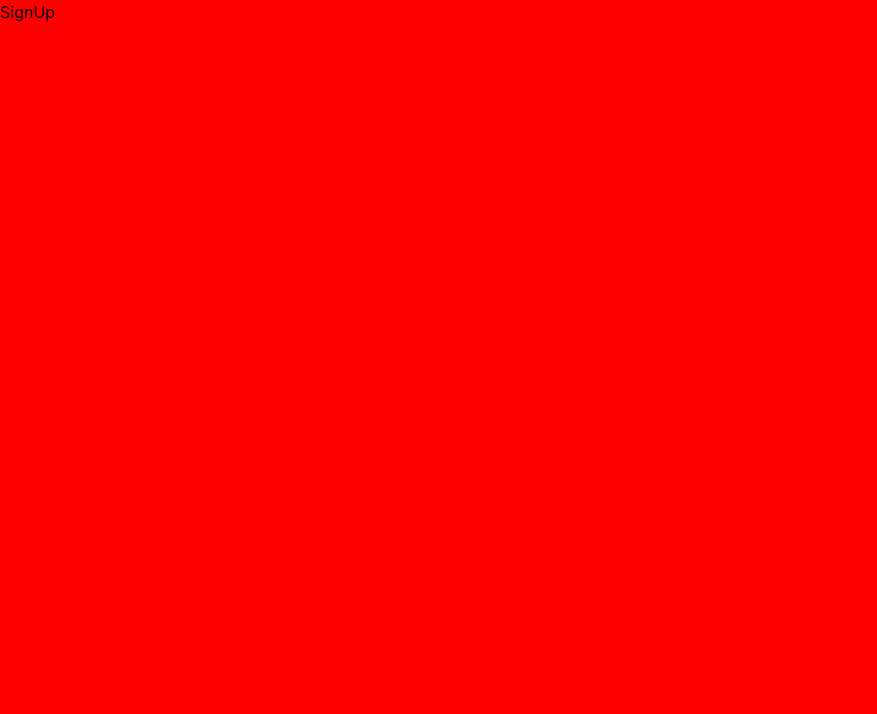
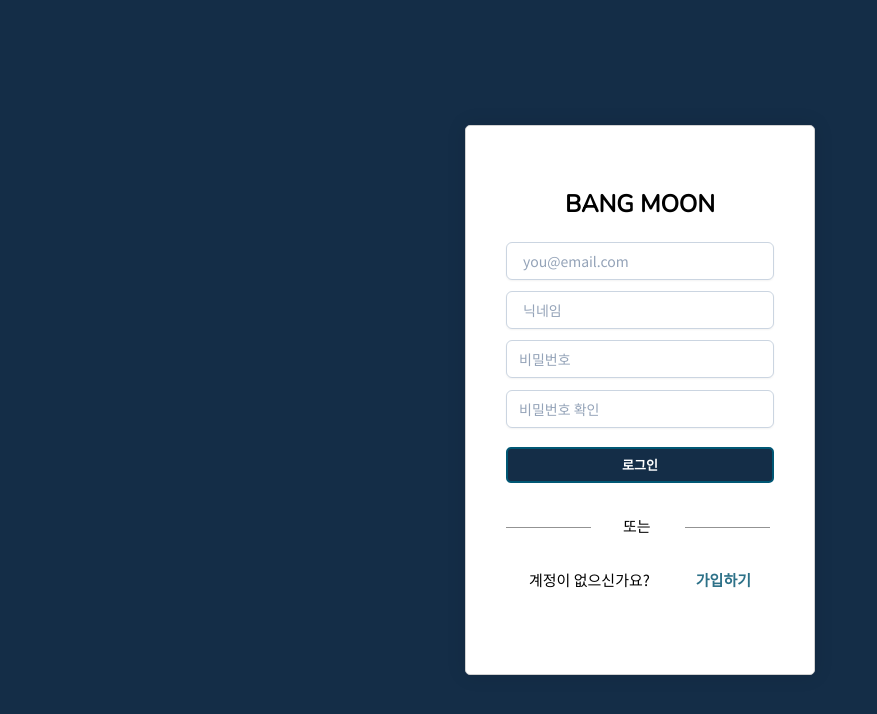
Before and after one commit to tube-jeonghoon/frontend, a React (Create React App) app: page /signup in a window 1280 px wide. Before the commit this address had no page. Shown: the top 714 px of the page, without its empty margins (0-877 px from the left). Built offline with nearby package versions, Linux system fonts and the light colour scheme.

Commit message:
회원가입 페이지 스타일링 완성

```diff
--- a/src/assets/Layout.css
+++ b/src/assets/Layout.css
@@ -1,9 +1,5 @@
 /* globals.css */
 @import url("https://fonts.googleapis.com/css2?family=Noto+Sans+KR&family=Roboto:wght@400;700&display=swap");
-
-* {
-  background-color: red;
-}
 
 button {
   background: none;
--- a/src/pages/Login/Login.module.css
+++ b/src/pages/Login/Login.module.css
@@ -8,7 +8,6 @@
   align-items: center;
   background-color: #142D47;
   height: 100vh;
-
 }
 
 .innerBox {
@@ -57,7 +56,7 @@
 .loginLine {
   display: flex;
   margin-top: 42px ;
-  font-size: 16px;
+  font-size: 15px;
 }
 
 .loginHrL {
@@ -76,7 +75,7 @@
 }
 
 .signUpBox {
-  font-size: 16px;
+  font-size: 15px;
   display: flex;
   justify-content: space-around;
   margin-top: 42px ;
--- a/src/pages/Signup/Signup.jsx
+++ b/src/pages/Signup/Signup.jsx
@@ -2,7 +2,68 @@ import React from 'react';
 import styles from './Signup.module.css';
 
 const Signup = () => {
-  return <div className={`${styles.container}`}>SignUp</div>;
+  return (
+    <div className={`${styles.container}`}>
+      <div className={`${styles.innerBox}`}>
+        {/* ---------- Title ---------- */}
+        <div className={`${styles.titleBox}`}>BANG MOON</div>
+
+        {/* ---------- Email ---------- */}
+        <div className="emailBox">
+          <input
+            type="email"
+            className={`${styles.mailInput} mt-1 px-4 py-2 bg-white border shadow-sm border-slate-300 placeholder-slate-400 focus:outline-none focus:border-sky-500 focus:ring-sky-500 block w-full rounded-md sm:text-sm focus:ring-1`}
+            placeholder="you@email.com"
+          />
+        </div>
+
+        {/* ---------- NickName ---------- */}
+        <div className="nickName">
+          <input
+            type="email"
+            className={`${styles.nickName} mt-1 px-4 py-2 bg-white border shadow-sm border-slate-300 placeholder-slate-400 focus:outline-none focus:border-sky-500 focus:ring-sky-500 block w-full rounded-md sm:text-sm focus:ring-1`}
+            placeholder="닉네임"
+          />
+        </div>
+
+        {/* ---------- Password ---------- */}
+        <div className="passwordBox">
+          <input
+            type="password"
+            className={`${styles.passwordBox} mt-1 px-3 py-2 bg-white border shadow-sm border-slate-300 placeholder-slate-400 focus:outline-none focus:border-sky-500 focus:ring-sky-500 block w-full rounded-md sm:text-sm focus:ring-1`}
+            placeholder="비밀번호"
+          />
+        </div>
+
+        {/* RePassword */}
+        <div className="rePasswordBox">
+          <input
+            type="password"
+            className={`${styles.rePasswordBox} mt-1 px-3 py-2 bg-white border shadow-sm border-slate-300 placeholder-slate-400 focus:outline-none focus:border-sky-500 focus:ring-sky-500 block w-full rounded-md sm:text-sm focus:ring-1`}
+            placeholder="비밀번호 확인"
+          />
+        </div>
+
+        {/* ---------- SignUpBox ---------- */}
+        <div className={`${styles.signUpBox} `}>
+          <button className={`${styles.signBtn}`}>로그인</button>
+        </div>
+
+        {/* ---------- loginLine ---------- */}
+        <div className={`${styles.loginLine}`}>
+          <span className={`${styles.loginHrL}`}></span>
+          <div style={{ marginRight: '34px' }}>또는</div>
+          <span className={`${styles.loginHrR}`}></span>
+        </div>
+
+        {/* ---------- signUp ---------- */}
+        <div className={`${styles.loginBox}`}>
+          <div>계정이 없으신가요?</div>
+          <button className={`${styles.loginBtn}`}>가입하기</button>
+        </div>
+      </div>
+    </div>
+  );
 };
 
 export default Signup;
--- a/src/pages/Signup/Signup.module.css
+++ b/src/pages/Signup/Signup.module.css
@@ -0,0 +1,97 @@
+/* SignUp.module.css */
+@import url('https://fonts.googleapis.com/css2?family=Noto+Sans+KR&family=Nunito&family=Roboto:wght@400;700&display=swap');
+
+.container {
+  font-family: 'Noto Sans KR', sans-serif;
+  display: flex;
+  justify-content: center;
+  align-items: center;
+  background-color: #142D47;
+  height: 100vh;
+  font-size: 15px;
+}
+
+.innerBox {
+  width: 350px;
+  height: 550px;
+  padding: 40px;
+  background-color: #fff;
+  border: 1px #D2D2D2 solid;
+  box-shadow: 0 0 20px rgba(0,0,0, 0.1);
+  border-radius: 5px;
+}
+
+.titleBox {
+  font-family: 'Nunito', sans-serif;
+  font-size: 24px;
+  font-weight: 600;
+  text-align: center;
+  margin: 20px 20px;
+}
+
+.mailInput {
+  font-size: 14px;
+  margin-bottom: .7rem;
+}
+
+.nickName {
+  margin-bottom: .7rem;
+}
+
+.passwordBox {
+  margin-bottom: .7rem;
+}
+
+.rePasswordBox {
+  margin-bottom: 1.2rem;
+}
+
+.signUpBox {
+  display: flex;
+  align-items: center;
+  justify-content: center;
+  border: 2px #005774 solid;
+  border-radius: 5px;
+  height: 36px;
+  font-size: 13px;
+  font-weight: 600;
+  background-color: #142D47;
+  color: #fff;
+}
+
+.signBtn {
+  width: 100%;
+}
+
+.loginLine {
+  display: flex;
+  margin-top: 32px ;
+  margin-bottom: 32px;
+  font-size: 15px;
+}
+
+.loginHrL {
+  height: 1.5px;
+  width: 85px;
+  background-color: rgb(147, 147, 147);
+  margin-top: 12px;
+  margin-right: 32px;
+}
+
+.loginHrR {
+  height: 1.5px;
+  width: 85px;
+  background-color: rgb(147, 147, 147);
+  margin-top: 12px;
+}
+
+.loginBox {
+  font-size: 15px;
+  display: flex;
+  justify-content: space-around;
+}
+
+.loginBtn {
+  color: #2d7188;
+  font-weight: 600;
+}
```
Also changed, not shown: src/components/Layout/Nav/Nav.module.css (line endings or trailing spaces).
